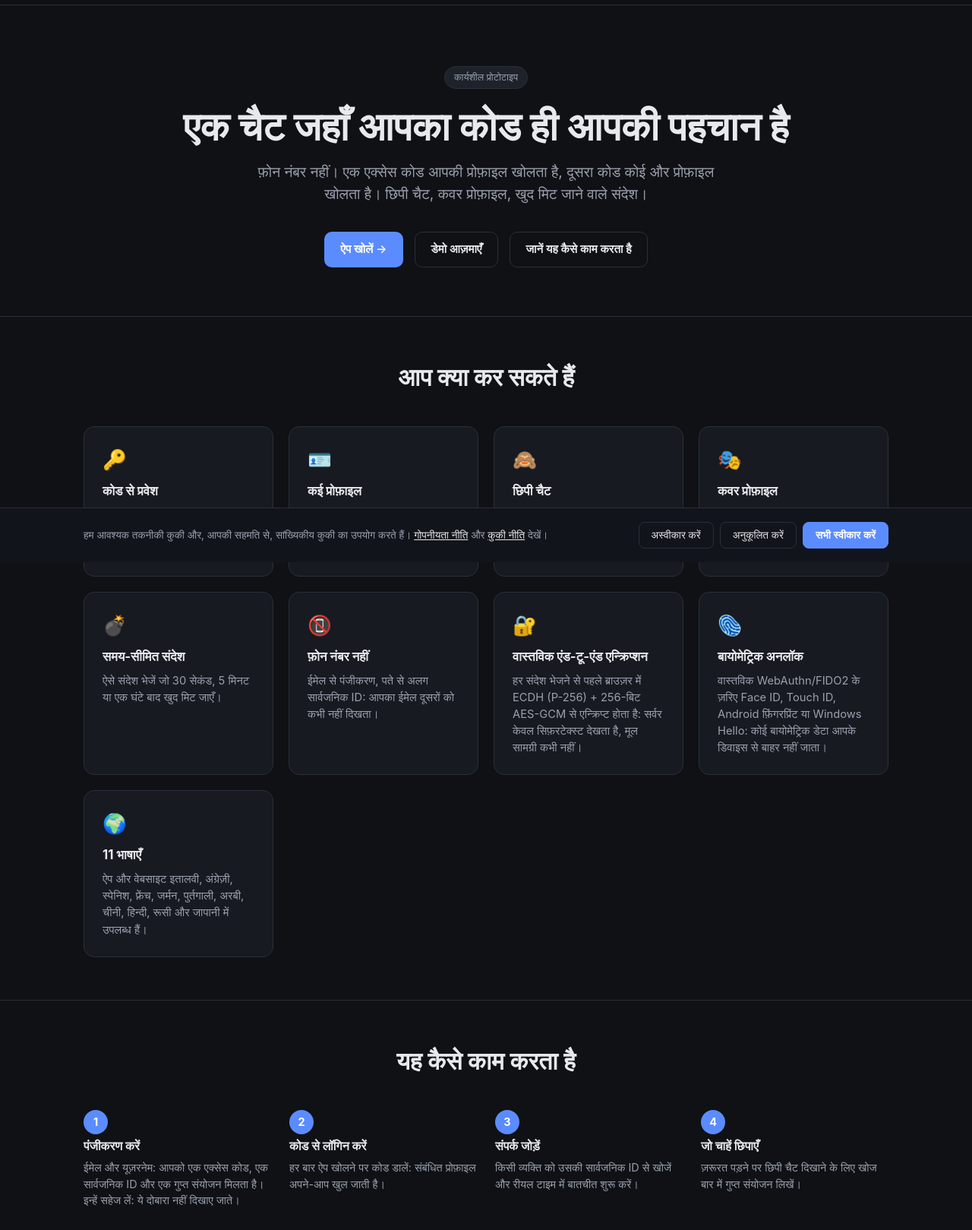
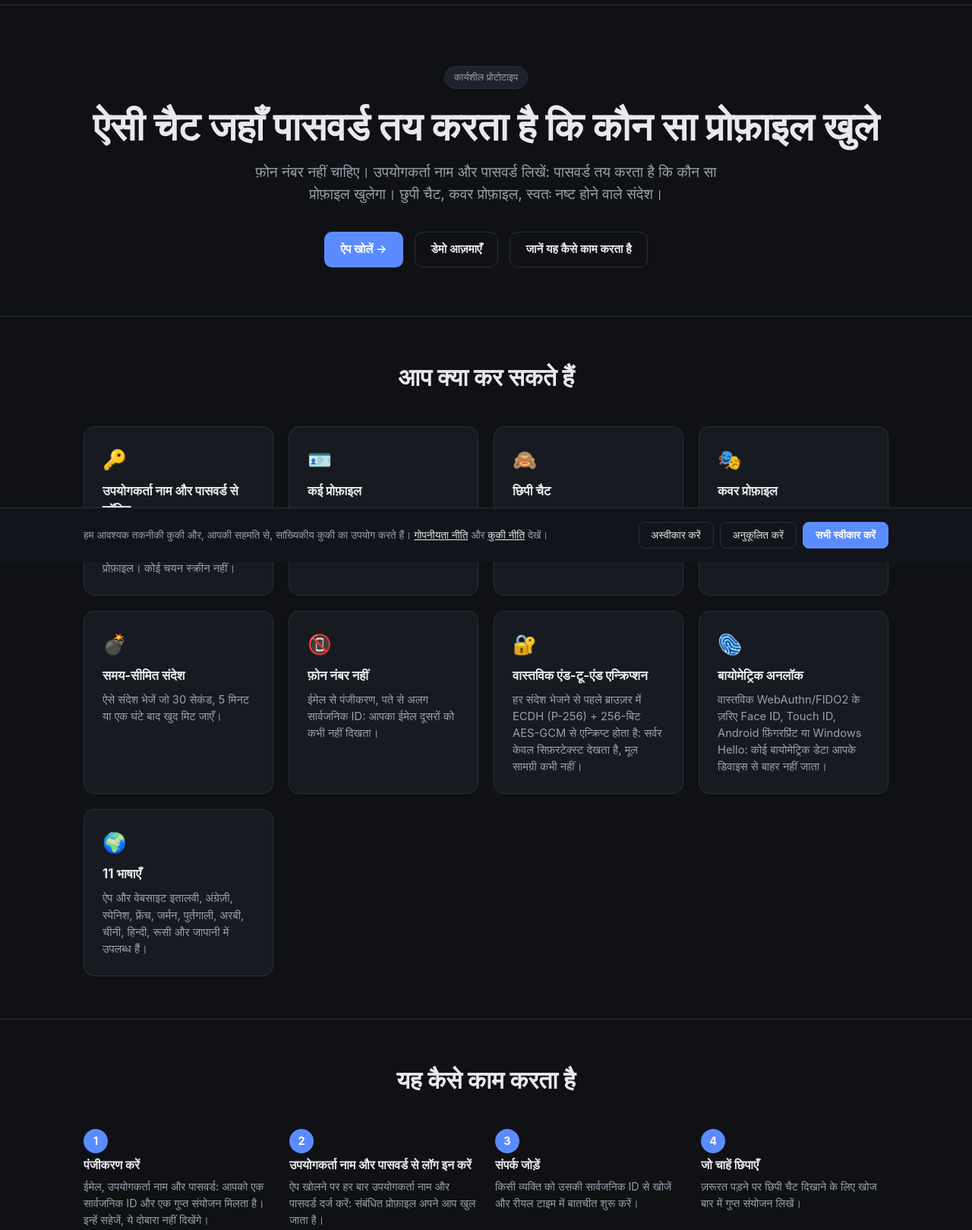
Before and after one commit to simonescaffidi/messaging-app-prototype, a website: page site/hi/index.html in a window 1280 px wide. Shown: the part 60-1679 px from the top of the page at 76% size. Drawn offline with Linux system fonts and the light colour scheme.

Commit message:
Sito HI: username + password

```diff
--- a/site/hi/index.html
+++ b/site/hi/index.html
@@ -44,8 +44,8 @@
   <section class="hero">
     <div class="container">
       <span class="badge">कार्यशील प्रोटोटाइप</span>
-      <h1>एक चैट जहाँ आपका कोड ही आपकी पहचान है</h1>
-      <p class="lead">फ़ोन नंबर नहीं। एक एक्सेस कोड आपकी प्रोफ़ाइल खोलता है, दूसरा कोड कोई और प्रोफ़ाइल खोलता है। छिपी चैट, कवर प्रोफ़ाइल, खुद मिट जाने वाले संदेश।</p>
+      <h1>ऐसी चैट जहाँ पासवर्ड तय करता है कि कौन सा प्रोफ़ाइल खुले</h1>
+      <p class="lead">फ़ोन नंबर नहीं चाहिए। उपयोगकर्ता नाम और पासवर्ड लिखें: पासवर्ड तय करता है कि कौन सा प्रोफ़ाइल खुलेगा। छुपी चैट, कवर प्रोफ़ाइल, स्वतः नष्ट होने वाले संदेश।</p>
       <div class="hero-actions">
         <a href="/app/" class="btn btn-primary">ऐप खोलें →</a>
         <a href="/hi/demo.html" class="btn btn-ghost">डेमो आज़माएँ</a>
@@ -60,8 +60,8 @@
       <div class="feature-grid">
         <article class="feature-card">
           <div class="icon">🔑</div>
-          <h3>कोड से प्रवेश</h3>
-          <p>हर कोड अपने संबंधित प्रोफ़ाइल को अपने-आप खोलता है। चयन की कोई स्क्रीन नहीं: कोड <em>ही</em> पहचान है।</p>
+          <h3>उपयोगकर्ता नाम और पासवर्ड से लॉगिन</h3>
+          <p>पहले उपयोगकर्ता नाम, फिर पासवर्ड: वही नाम, अलग पासवर्ड, अलग प्रोफ़ाइल। कोई चयन स्क्रीन नहीं।</p>
         </article>
         <article class="feature-card">
           <div class="icon">🪪</div>
@@ -113,11 +113,11 @@
       <div class="steps">
         <div class="step">
           <h3>पंजीकरण करें</h3>
-          <p>ईमेल और यूज़रनेम: आपको एक एक्सेस कोड, एक सार्वजनिक ID और एक गुप्त संयोजन मिलता है। इन्हें सहेज लें: ये दोबारा नहीं दिखाए जाते।</p>
+          <p>ईमेल, उपयोगकर्ता नाम और पासवर्ड: आपको एक सार्वजनिक ID और एक गुप्त संयोजन मिलता है। इन्हें सहेजें, ये दोबारा नहीं दिखेंगे।</p>
         </div>
         <div class="step">
-          <h3>कोड से लॉगिन करें</h3>
-          <p>हर बार ऐप खोलने पर कोड डालें: संबंधित प्रोफ़ाइल अपने-आप खुल जाती है।</p>
+          <h3>उपयोगकर्ता नाम और पासवर्ड से लॉग इन करें</h3>
+          <p>ऐप खोलने पर हर बार उपयोगकर्ता नाम और पासवर्ड दर्ज करें: संबंधित प्रोफ़ाइल अपने आप खुल जाता है।</p>
         </div>
         <div class="step">
           <h3>संपर्क जोड़ें</h3>
```
Also changed, not shown: site/hi/demo.html (+3 -3 lines), site/hi/manual.html (+8 -8 lines), site/hi/privacy-policy.html (+2 -2 lines).
